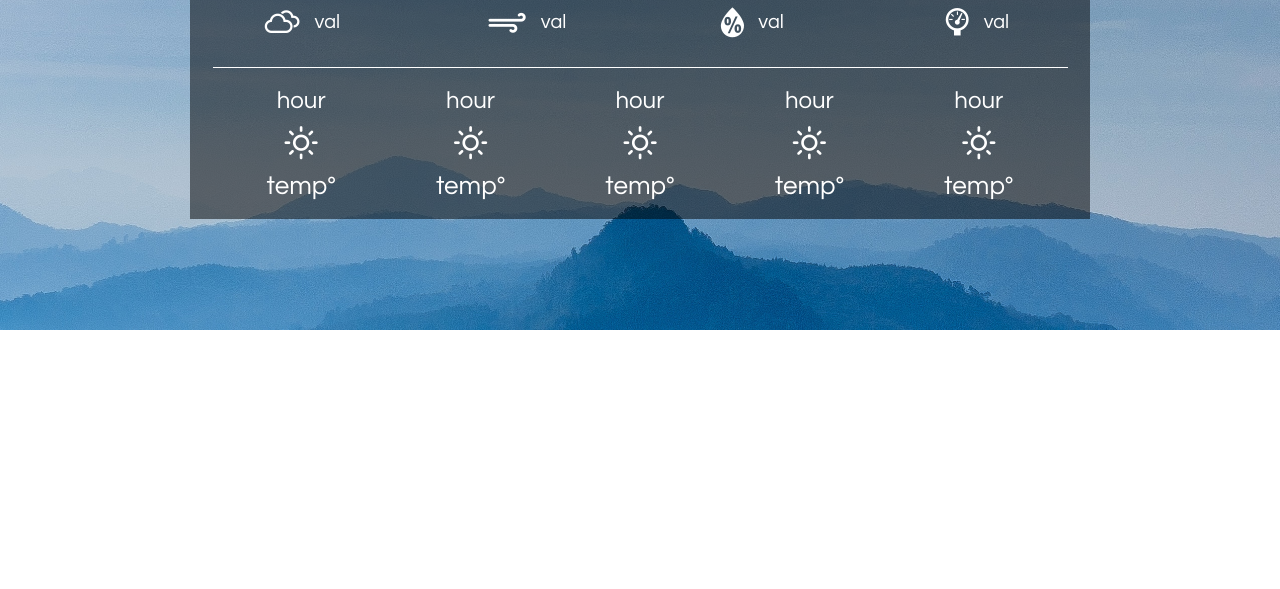
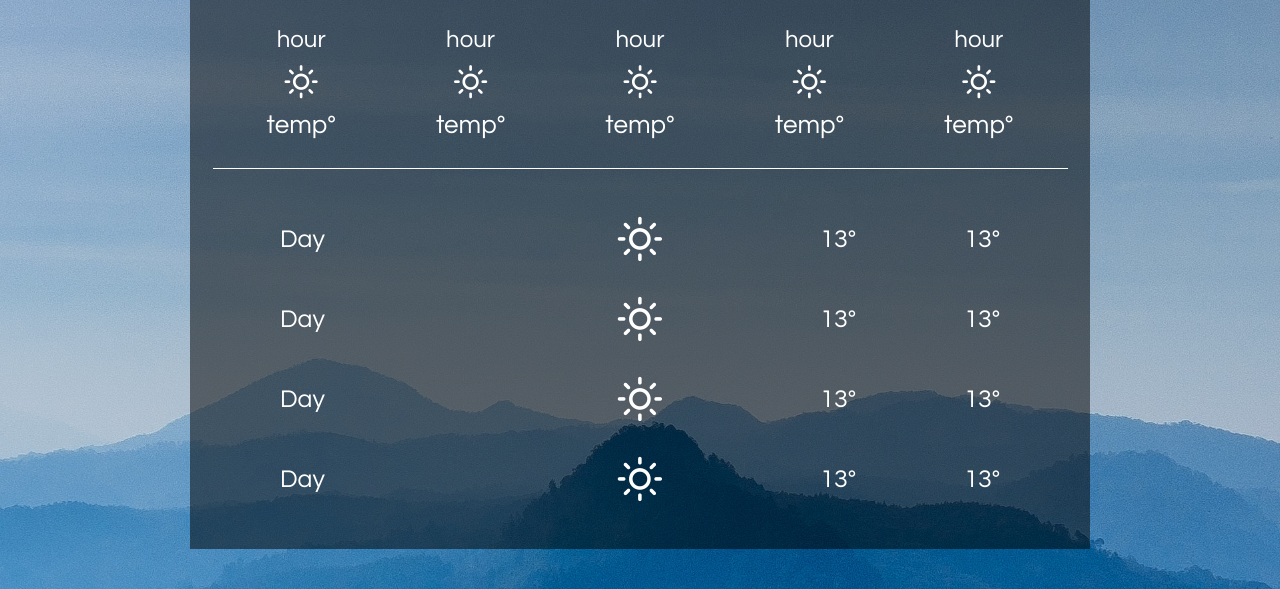
Before and after one commit to jezyk2796/weatherApp, a website built with webpack: page src/index.html in a window 1280 px wide. Shown: the part 470-1059 px from the top of the page. Before the commit the page ends 800 px from the top, so only its background shows below. Built offline with nearby package versions, Linux system fonts and the light colour scheme; no server answers.

Commit message:
html and css created for daily forecast section

```diff
--- a/src/index.html
+++ b/src/index.html
@@ -10,12 +10,14 @@
 
 <body>
   <div class="container">
+    <!-- LOCATION AND DATE -->
     <div class="location-container">
       <p class="location-info center timezone">Timezone</p>
       <p class="location-info center date">Date</p>
       <p class="location-info center day">Day</p>
       <p class="location-info center time">Time</p>
     </div>
+    <!-- CURRENT WEATHER -->
     <div class="current-weather">
       <div class="current-icon">
         <i class="wi wi-owm-800"></i>
@@ -23,6 +25,7 @@
       <p class="current-description center">description</p>
       <p class="current-degree center"><span class="degree">temp&deg;</span></p>
     </div>
+    <!-- SPECIFIC INFO FOR CURRENT WEATHER -->
     <div class="specific-info">
       <div class="info-box center">
         <i class="wi wi-cloudy"></i>
@@ -42,7 +45,8 @@
       </div>
     </div>
     <span class="separator"></span>
-    <div class="hourly-forecast">
+    <!-- HOURLY FORECAST -->
+    <div class="hourly-forecast center">
       <div class="hour-box">
         <p class="hour">hour</p>
         <i class="wi wi-owm-800"></i>
@@ -69,6 +73,34 @@
         <p class="hour-degree">temp&deg;</p>
       </div>
     </div>
+    <span class="separator"></span>
+    <!-- DAILY FORECAST -->
+    <div class="daily-forecast">
+      <div class="day-weather center">
+        <p class="forecast-day">Day</p>
+        <i class="wi wi-owm-800"></i>
+        <p class="day-degree">13&deg;</p>
+        <p class="night-degree">13&deg;</p>
+      </div>
+      <div class="day-weather center">
+        <p class="forecast-day">Day</p>
+        <i class="wi wi-owm-800"></i>
+        <p class="day-degree">13&deg;</p>
+        <p class="night-degree">13&deg;</p>
+      </div>
+      <div class="day-weather center">
+        <p class="forecast-day">Day</p>
+        <i class="wi wi-owm-800"></i>
+        <p class="day-degree">13&deg;</p>
+        <p class="night-degree">13&deg;</p>
+      </div>
+      <div class="day-weather center">
+        <p class="forecast-day">Day</p>
+        <i class="wi wi-owm-800"></i>
+        <p class="day-degree">13&deg;</p>
+        <p class="night-degree">13&deg;</p>
+      </div>
+    </div>
   </div>
 </body>
 
--- a/src/js/app.js
+++ b/src/js/app.js
@@ -114,10 +114,9 @@ window.addEventListener("load", () => {
 
       const showIcon = (element, id, hour) => {
         if (parseInt(hour) >= 21 || parseInt(hour) < 6) {
-          console.log('hlelo')
           element.className = `wi wi-owm-night-${id}`;
         } else {
-          element.className = `wi wi-owm-${id}`;
+          element.className = `wi wi-owm-day-${id}`;
         }
       };
 
@@ -152,6 +151,22 @@ window.addEventListener("load", () => {
             showData(degree, temp);
           });
 
+          // DAILY FORECAST
+          // const dtArr = [];
+
+          // list.forEach((l, i) => {
+          //   const curr = parseInt(l.dt_txt.slice(11, 13));
+
+          //   if (curr == 12 || curr == 3) {
+          //     dtArr.push(curr);
+          //   }
+          // });
+
+          // if (dtArr[0] == 3) {
+          //   dtArr.splice(0, 1);
+          // }
+
+          // console.log(dtArr)
           console.log(list)
         })
         .catch(error => {
--- a/src/style/partials/all-partials.scss
+++ b/src/style/partials/all-partials.scss
@@ -2,4 +2,5 @@
 @import 'background';
 @import 'app';
 @import 'hourly-forecast';
+@import 'daily-forecast';
 @import 'separators';
--- a/src/style/partials/app.scss
+++ b/src/style/partials/app.scss
@@ -1,6 +1,6 @@
 .container {
   width: 90rem;
-  margin: 0 auto;
+  margin: 4rem auto;
   align-self: center;
   background-color: $container-bgc;
 
--- a/src/style/partials/background.scss
+++ b/src/style/partials/background.scss
@@ -3,7 +3,6 @@ body {
     background-repeat: no-repeat;
     background-size: cover;
     background-position: center;
-    height: 100vh;
     display: flex;
     font-family: $ff-questrial;
     color: $font-color;
--- /dev/null
+++ b/src/style/partials/daily-forecast.scss
@@ -0,0 +1,29 @@
+.daily-forecast {
+    padding: 3rem 9rem;
+
+    .day-weather {
+        // display: flex;
+        padding: 2rem 0;
+        font-size: 2.5rem;
+
+        .forecast-day {
+            width: 40%;
+        }
+
+        i {
+            width: 20%;
+            font-size: 4rem;
+            text-align: center;
+        }
+
+        .day-degree {
+            width: 20%;
+            text-align: right;
+        }
+
+        .night-degree {
+            width: 20%;
+            text-align: right;
+        }
+    }
+}
--- a/src/style/partials/hourly-forecast.scss
+++ b/src/style/partials/hourly-forecast.scss
@@ -1,8 +1,5 @@
 .hourly-forecast {
-    display: flex;
-    justify-content: center;
-    align-items: center;
-    margin: 2rem 0;
+    margin: 3rem 0;
 
     .hour-box {
         margin: 0 5rem;
```
Also changed, not shown: dist/main.js.
